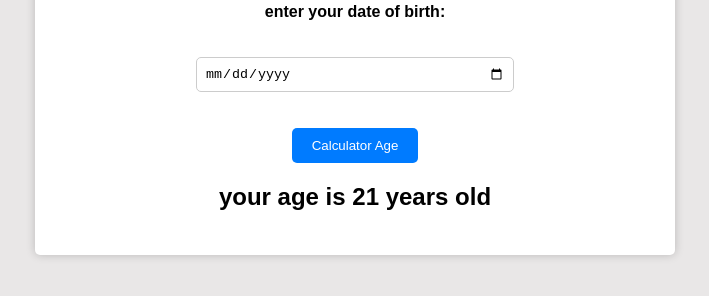
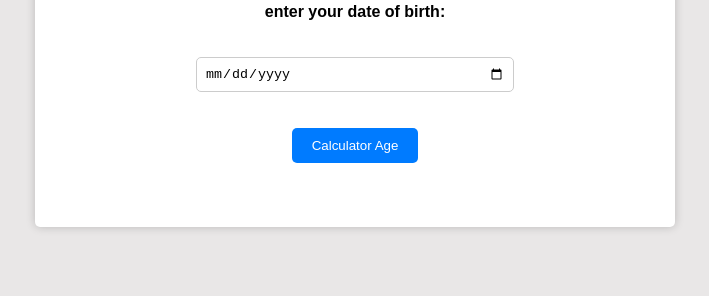
Before and after one commit to Mlouise99/Age-calculator, a plain HTML site: page index.html in a window 1280 px wide. Shown: the part 252-548 px from the top of the page, without its empty margins (285-994 px from the left). Drawn offline with Linux system fonts and the light colour scheme.

Commit message:
Update index.html

```diff
--- a/index.html
+++ b/index.html
@@ -16,7 +16,7 @@
             for="birthday">enter your date of birth:</label> <br> <br>
             <input type="date" id="birthday" name="birthday" > <br> <br>
             <button id="button">Calculator Age</button>
-            <p id="result"> your age is 21 years old</p>
+            <p id="result"></p>
         </div>
     </div>
 
```
